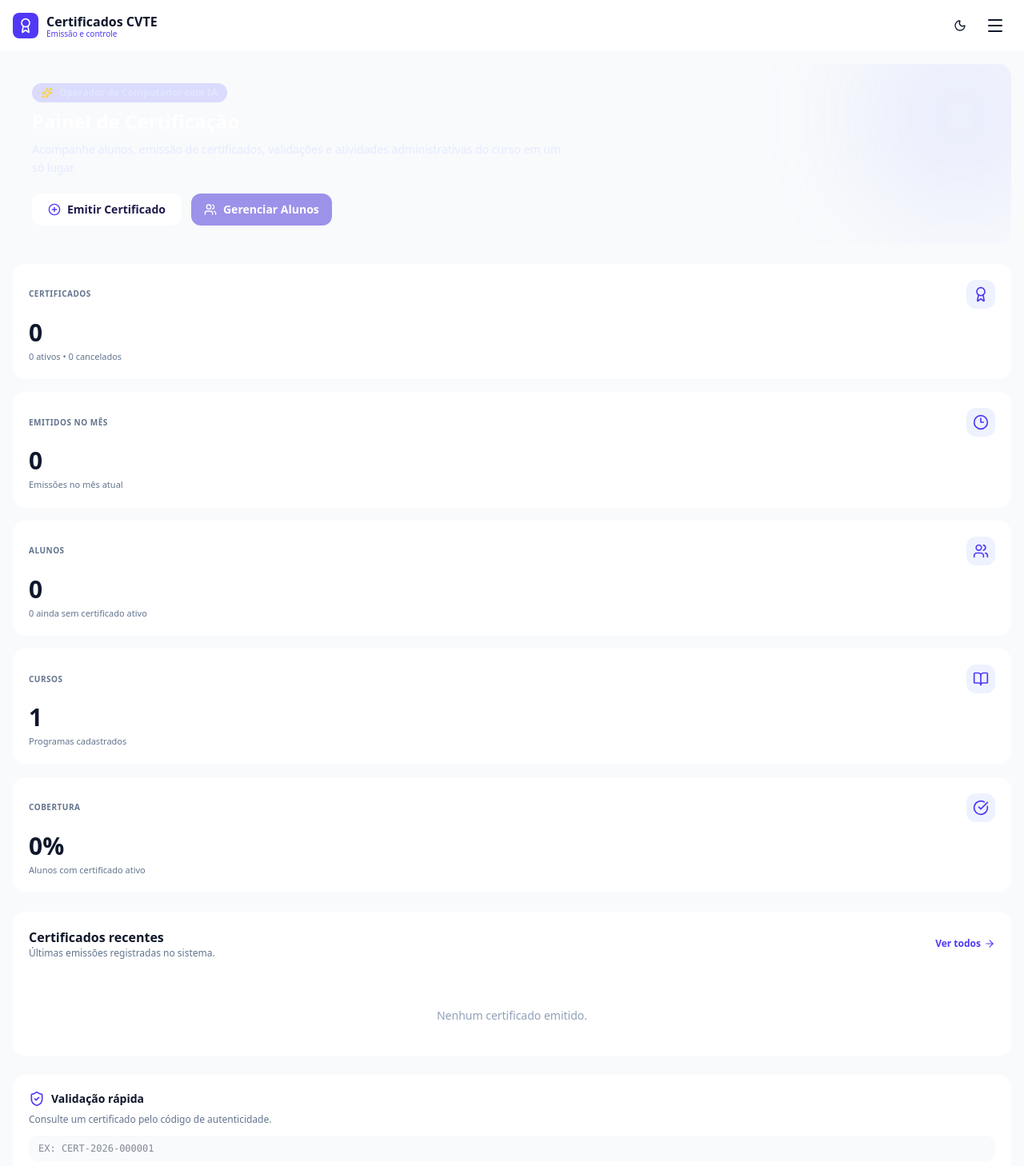
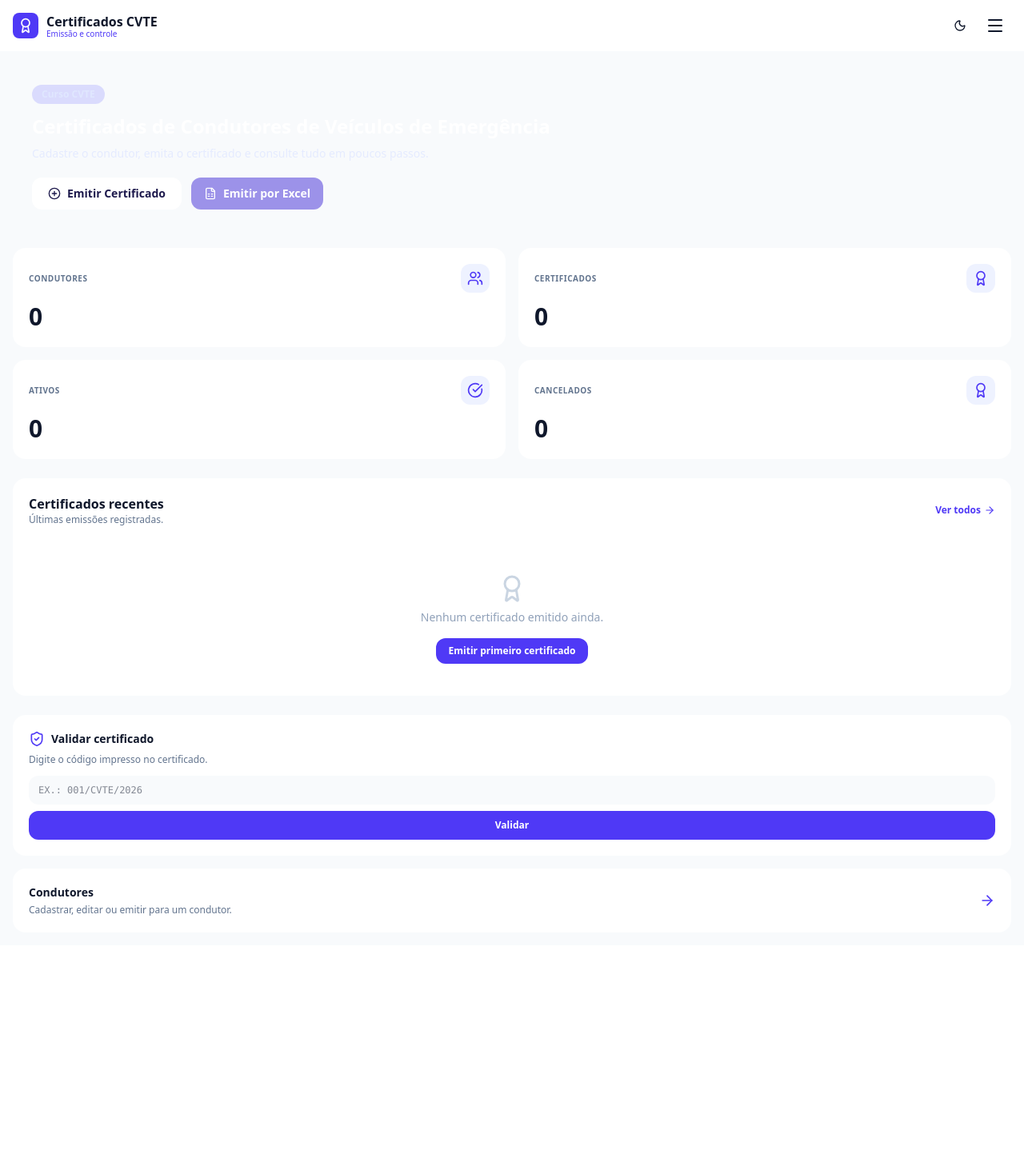
Before and after one commit to glaydsonaraujo25-cloud/Certificados, a React (Vite) app: page / in a window 1280 px wide. Shown: the top 1458 px of the page at 80% size. After the commit the page ends 1182 px from the top, so only its background shows below. Built offline with nearby package versions, Linux system fonts and the light colour scheme.

Commit message:
refactor: simplificar dashboard para fluxo CVTE

```diff
--- a/src/views/DashboardView.tsx
+++ b/src/views/DashboardView.tsx
@@ -2,27 +2,16 @@ import React, { useMemo, useState } from 'react';
 import { useApp } from '../context/AppContext';
 import { CertificateModal } from '../components/CertificateModal';
 import { Certificate } from '../types';
-import { ArrowRight, Award, BookOpen, CheckCircle, Clock3, PlusCircle, ShieldCheck, Sparkles, Users } from 'lucide-react';
+import { ArrowRight, Award, CheckCircle, FileSpreadsheet, PlusCircle, ShieldCheck, Users } from 'lucide-react';
 
 export const DashboardView: React.FC = () => {
-  const { certificates, courses, students, auditLogs, setCurrentView, setValidationSearchCode } = useApp();
+  const { certificates, students, setCurrentView, setValidationSearchCode } = useApp();
   const [activeModalCert, setActiveModalCert] = useState<Certificate | null>(null);
   const [quickSearchCode, setQuickSearchCode] = useState('');
 
   const activeCertificates = certificates.filter((cert) => cert.status === 'active');
   const cancelledCertificates = certificates.filter((cert) => cert.status === 'cancelled');
-  const now = new Date();
-  const issuedThisMonth = certificates.filter((cert) => {
-    const date = new Date(cert.createdAt);
-    return date.getFullYear() === now.getFullYear() && date.getMonth() === now.getMonth();
-  }).length;
-
-  const certifiedStudentIds = new Set(activeCertificates.map((cert) => cert.studentId));
-  const studentsWithoutCertificate = students.filter((student) => !certifiedStudentIds.has(student.id)).length;
-  const coverage = students.length ? Math.round((certifiedStudentIds.size / students.length) * 100) : 0;
-
   const recentCertificates = useMemo(() => [...certificates].sort((a, b) => new Date(b.createdAt).getTime() - new Date(a.createdAt).getTime()).slice(0, 6), [certificates]);
-  const recentAudit = auditLogs.slice(0, 5);
 
   const handleQuickValidate = (event: React.FormEvent) => {
     event.preventDefault();
@@ -32,70 +21,35 @@ export const DashboardView: React.FC = () => {
     setCurrentView('validate');
   };
 
-  return (
-    <div className="p-4 sm:p-6 lg:p-8 space-y-6 max-w-7xl mx-auto w-full">
-      <section className="relative overflow-hidden rounded-2xl bg-gradient-to-r from-indigo-950 via-indigo-900 to-slate-900 p-6 sm:p-8 text-white shadow-xl">
-        <div className="absolute -right-16 -top-16 h-64 w-64 rounded-full bg-indigo-400/10 blur-3xl" />
-        <div className="relative z-10 flex flex-col lg:flex-row lg:items-center lg:justify-between gap-5">
-          <div className="max-w-2xl space-y-2">
-            <div className="inline-flex items-center gap-2 rounded-full border border-indigo-400/30 bg-indigo-500/20 px-3 py-1 text-xs font-semibold text-indigo-100"><Sparkles className="w-3.5 h-3.5 text-amber-300" />Operador de Computador com IA</div>
-            <h1 className="text-2xl sm:text-3xl font-extrabold">Painel de Certificação</h1>
-            <p className="text-sm leading-relaxed text-indigo-100/80">Acompanhe alunos, emissão de certificados, validações e atividades administrativas do curso em um só lugar.</p>
-          </div>
-          <div className="flex flex-wrap gap-3">
-            <button onClick={() => setCurrentView('create-certificate')} className="flex items-center gap-2 rounded-xl bg-white px-5 py-2.5 text-sm font-bold text-indigo-950 shadow-md hover:bg-indigo-50"><PlusCircle className="w-4 h-4 text-indigo-600" />Emitir Certificado</button>
-            <button onClick={() => setCurrentView('students')} className="flex items-center gap-2 rounded-xl border border-indigo-500/40 bg-indigo-700/50 px-4 py-2.5 text-sm font-semibold hover:bg-indigo-700"><Users className="w-4 h-4" />Gerenciar Alunos</button>
-          </div>
+  return <div className="p-4 sm:p-6 lg:p-8 space-y-6 max-w-7xl mx-auto w-full">
+    <section className="rounded-2xl bg-gradient-to-r from-indigo-950 to-slate-900 p-6 sm:p-8 text-white shadow-xl">
+      <div className="flex flex-col lg:flex-row lg:items-center lg:justify-between gap-5">
+        <div className="max-w-2xl"><div className="inline-flex rounded-full border border-indigo-400/30 bg-indigo-500/20 px-3 py-1 text-xs font-semibold text-indigo-100">Curso CVTE</div><h1 className="mt-3 text-2xl sm:text-3xl font-extrabold">Certificados de Condutores de Veículos de Emergência</h1><p className="mt-2 text-sm text-indigo-100/80">Cadastre o condutor, emita o certificado e consulte tudo em poucos passos.</p></div>
+        <div className="flex flex-wrap gap-3"><button onClick={() => setCurrentView('create-certificate')} className="flex items-center gap-2 rounded-xl bg-white px-5 py-2.5 text-sm font-bold text-indigo-950"><PlusCircle className="w-4 h-4" />Emitir Certificado</button><button onClick={() => setCurrentView('batch-emission')} className="flex items-center gap-2 rounded-xl border border-indigo-400/40 bg-indigo-700/50 px-4 py-2.5 text-sm font-semibold"><FileSpreadsheet className="w-4 h-4" />Emitir por Excel</button></div>
       </div>
     </section>
 
-      <section className="grid grid-cols-1 sm:grid-cols-2 xl:grid-cols-5 gap-4">
-        <Metric title="Certificados" value={certificates.length} detail={`${activeCertificates.length} ativos • ${cancelledCertificates.length} cancelados`} icon={<Award className="w-5 h-5" />} />
-        <Metric title="Emitidos no mês" value={issuedThisMonth} detail="Emissões no mês atual" icon={<Clock3 className="w-5 h-5" />} />
-        <Metric title="Alunos" value={students.length} detail={`${studentsWithoutCertificate} ainda sem certificado ativo`} icon={<Users className="w-5 h-5" />} />
-        <Metric title="Cursos" value={courses.length} detail="Programas cadastrados" icon={<BookOpen className="w-5 h-5" />} />
-        <Metric title="Cobertura" value={`${coverage}%`} detail="Alunos com certificado ativo" icon={<CheckCircle className="w-5 h-5" />} />
+    <section className="grid grid-cols-2 lg:grid-cols-4 gap-4">
+      <Metric title="Condutores" value={students.length} icon={<Users className="w-5 h-5" />} />
+      <Metric title="Certificados" value={certificates.length} icon={<Award className="w-5 h-5" />} />
+      <Metric title="Ativos" value={activeCertificates.length} icon={<CheckCircle className="w-5 h-5" />} />
+      <Metric title="Cancelados" value={cancelledCertificates.length} icon={<Award className="w-5 h-5" />} />
     </section>
 
     <section className="grid grid-cols-1 lg:grid-cols-3 gap-6">
-        <div className="lg:col-span-2 overflow-hidden rounded-2xl border border-slate-200 bg-white shadow-xs dark:border-slate-800 dark:bg-slate-900">
-          <div className="flex items-center justify-between gap-4 border-b border-slate-100 p-5 dark:border-slate-800">
-            <div><h2 className="font-bold text-slate-900 dark:text-white">Certificados recentes</h2><p className="text-xs text-slate-500">Últimas emissões registradas no sistema.</p></div>
-            <button onClick={() => setCurrentView('certificates')} className="flex items-center gap-1 text-xs font-semibold text-indigo-600 dark:text-indigo-400">Ver todos <ArrowRight className="w-3.5 h-3.5" /></button>
-          </div>
-          <div className="divide-y divide-slate-100 dark:divide-slate-800">
-            {recentCertificates.length === 0 ? <div className="p-10 text-center text-sm text-slate-400">Nenhum certificado emitido.</div> : recentCertificates.map((cert) => (
-              <div key={cert.id} className="flex flex-col sm:flex-row sm:items-center justify-between gap-3 p-4 hover:bg-slate-50/70 dark:hover:bg-slate-800/30">
-                <div><div className="flex items-center gap-2"><span className="font-bold text-sm text-slate-900 dark:text-white">{cert.studentName}</span><span className={`rounded-full px-2 py-0.5 text-[9px] font-bold uppercase ${cert.status === 'active' ? 'bg-emerald-100 text-emerald-700 dark:bg-emerald-950 dark:text-emerald-300' : 'bg-rose-100 text-rose-700 dark:bg-rose-950 dark:text-rose-300'}`}>{cert.status === 'active' ? 'Ativo' : 'Cancelado'}</span></div><div className="mt-1 flex flex-wrap gap-2 text-xs text-slate-500"><span>{cert.courseName}</span><span>•</span><span className="font-mono font-semibold text-indigo-600 dark:text-indigo-400">{cert.code}</span><span>•</span><span>{cert.workloadHours}h</span></div></div>
-                <button onClick={() => setActiveModalCert(cert)} className="rounded-lg bg-indigo-50 px-3 py-1.5 text-xs font-semibold text-indigo-700 hover:bg-indigo-100 dark:bg-indigo-950 dark:text-indigo-300">Visualizar</button>
-              </div>
-            ))}
-          </div>
+      <div className="lg:col-span-2 overflow-hidden rounded-2xl border border-slate-200 bg-white dark:border-slate-800 dark:bg-slate-900">
+        <div className="flex items-center justify-between gap-4 border-b border-slate-100 p-5 dark:border-slate-800"><div><h2 className="font-bold">Certificados recentes</h2><p className="text-xs text-slate-500">Últimas emissões registradas.</p></div><button onClick={() => setCurrentView('certificates')} className="flex items-center gap-1 text-xs font-semibold text-indigo-600">Ver todos <ArrowRight className="w-3.5 h-3.5" /></button></div>
+        <div className="divide-y divide-slate-100 dark:divide-slate-800">{recentCertificates.length === 0 ? <div className="p-10 text-center"><Award className="w-9 h-9 mx-auto text-slate-300" /><p className="mt-2 text-sm text-slate-400">Nenhum certificado emitido ainda.</p><button onClick={() => setCurrentView('create-certificate')} className="mt-4 px-4 py-2 rounded-xl bg-indigo-600 text-white text-xs font-bold">Emitir primeiro certificado</button></div> : recentCertificates.map((cert) => <div key={cert.id} className="flex flex-col sm:flex-row sm:items-center justify-between gap-3 p-4"><div><div className="flex items-center gap-2"><span className="font-bold text-sm">{cert.studentName}</span><span className={`rounded-full px-2 py-0.5 text-[9px] font-bold uppercase ${cert.status === 'active' ? 'bg-emerald-100 text-emerald-700' : 'bg-rose-100 text-rose-700'}`}>{cert.status === 'active' ? 'Ativo' : 'Cancelado'}</span></div><div className="mt-1 text-xs text-slate-500"><span className="font-mono font-semibold text-indigo-600">{cert.code}</span> • CPF {cert.studentDocument || '-'}</div></div><button onClick={() => setActiveModalCert(cert)} className="rounded-lg bg-indigo-50 px-3 py-1.5 text-xs font-semibold text-indigo-700">Visualizar</button></div>)}</div>
       </div>
 
-        <div className="space-y-6">
-          <div className="rounded-2xl border border-slate-200 bg-white p-5 shadow-xs dark:border-slate-800 dark:bg-slate-900">
-            <div className="flex items-center gap-2"><ShieldCheck className="w-5 h-5 text-indigo-600" /><h3 className="font-bold text-sm">Validação rápida</h3></div>
-            <p className="mt-2 text-xs text-slate-500">Consulte um certificado pelo código de autenticidade.</p>
-            <form onSubmit={handleQuickValidate} className="mt-3 space-y-2"><input value={quickSearchCode} onChange={(e) => setQuickSearchCode(e.target.value)} placeholder="Ex: CERT-2026-000001" className="w-full rounded-xl border border-slate-200 bg-slate-50 px-3 py-2 text-xs font-mono uppercase dark:border-slate-700 dark:bg-slate-800" /><button type="submit" className="w-full rounded-xl bg-slate-900 py-2 text-xs font-bold text-white dark:bg-indigo-600">Verificar autenticidade</button></form>
-          </div>
-
-          <div className="rounded-2xl border border-slate-200 bg-white p-5 shadow-xs dark:border-slate-800 dark:bg-slate-900">
-            <div className="flex items-center justify-between"><h3 className="font-bold text-sm">Atividades recentes</h3><button onClick={() => setCurrentView('audit')} className="text-[11px] font-semibold text-indigo-600 dark:text-indigo-400">Auditoria</button></div>
-            <div className="mt-3 space-y-2.5">{recentAudit.length === 0 ? <p className="text-xs text-slate-400">Nenhuma atividade registrada.</p> : recentAudit.map((log) => <div key={log.id} className="rounded-xl bg-slate-50 p-2.5 text-xs dark:bg-slate-800/50"><div className="flex items-center justify-between gap-2"><span className="font-bold uppercase text-[9px] text-indigo-600 dark:text-indigo-400">{log.action.replace('_', ' ')}</span><span className="text-[9px] text-slate-400">{new Date(log.timestamp).toLocaleDateString('pt-BR')}</span></div><p className="mt-1 line-clamp-2 text-slate-600 dark:text-slate-300">{log.details}</p></div>)}</div>
-          </div>
+      <div className="space-y-4">
+        <div className="rounded-2xl border border-slate-200 bg-white p-5 dark:border-slate-800 dark:bg-slate-900"><div className="flex items-center gap-2"><ShieldCheck className="w-5 h-5 text-indigo-600" /><h3 className="font-bold text-sm">Validar certificado</h3></div><p className="mt-2 text-xs text-slate-500">Digite o código impresso no certificado.</p><form onSubmit={handleQuickValidate} className="mt-3 space-y-2"><input value={quickSearchCode} onChange={(e) => setQuickSearchCode(e.target.value)} placeholder="Ex.: 001/CVTE/2026" className="w-full rounded-xl border border-slate-200 bg-slate-50 px-3 py-2.5 text-xs font-mono uppercase dark:border-slate-700 dark:bg-slate-800" /><button type="submit" className="w-full rounded-xl bg-indigo-600 py-2.5 text-xs font-bold text-white">Validar</button></form></div>
+        <button onClick={() => setCurrentView('students')} className="w-full rounded-2xl border border-slate-200 bg-white p-5 text-left dark:border-slate-800 dark:bg-slate-900"><div className="flex items-center justify-between"><div><div className="font-bold text-sm">Condutores</div><p className="mt-1 text-xs text-slate-500">Cadastrar, editar ou emitir para um condutor.</p></div><ArrowRight className="w-5 h-5 text-indigo-600" /></div></button>
       </div>
     </section>
 
     {activeModalCert && <CertificateModal certificate={activeModalCert} isOpen={true} onClose={() => setActiveModalCert(null)} setCurrentView={setCurrentView} setValidationSearchCode={setValidationSearchCode} />}
-    </div>
-  );
+  </div>;
 };
 
-const Metric: React.FC<{ title: string; value: number | string; detail: string; icon: React.ReactNode }> = ({ title, value, detail, icon }) => (
-  <div className="rounded-2xl border border-slate-200 bg-white p-5 shadow-xs dark:border-slate-800 dark:bg-slate-900">
-    <div className="flex items-center justify-between"><span className="text-[10px] font-bold uppercase tracking-wider text-slate-500">{title}</span><div className="flex h-9 w-9 items-center justify-center rounded-xl bg-indigo-50 text-indigo-600 dark:bg-indigo-950 dark:text-indigo-300">{icon}</div></div>
-    <div className="mt-3 text-3xl font-black text-slate-900 dark:text-white">{value}</div>
-    <p className="mt-1 text-[11px] text-slate-500">{detail}</p>
-  </div>
-);
+const Metric: React.FC<{ title: string; value: number; icon: React.ReactNode }> = ({ title, value, icon }) => <div className="rounded-2xl border border-slate-200 bg-white p-5 dark:border-slate-800 dark:bg-slate-900"><div className="flex items-center justify-between"><span className="text-[10px] font-bold uppercase tracking-wider text-slate-500">{title}</span><div className="flex h-9 w-9 items-center justify-center rounded-xl bg-indigo-50 text-indigo-600 dark:bg-indigo-950 dark:text-indigo-300">{icon}</div></div><div className="mt-3 text-3xl font-black">{value}</div></div>;
```
Lines whose indentation alone changed are shown as unchanged.
